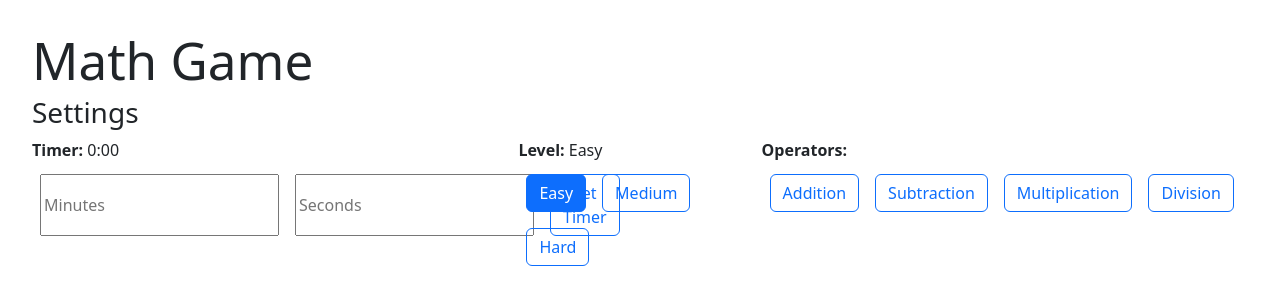
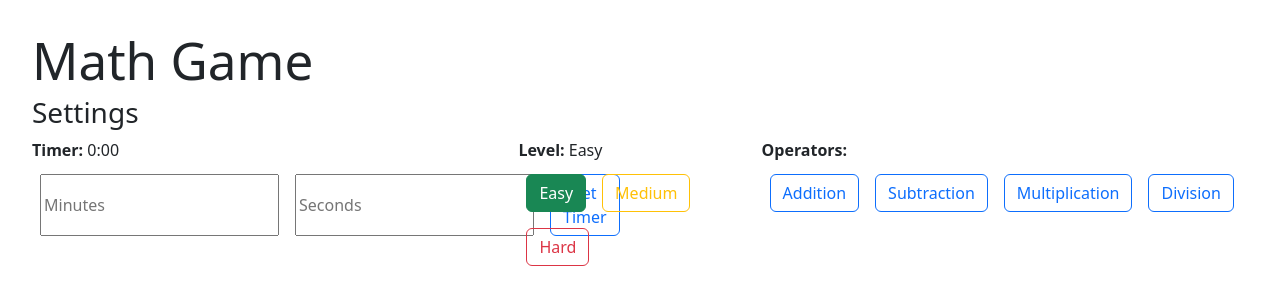
Before and after one commit to BriGuy520/math-game, a React (Vite) app: page / in a window 1280 px wide. Shown: the top 304 px of the page. Built offline with nearby package versions, Linux system fonts and the light colour scheme.

Commit message:
updated the button colors for the level

```diff
--- a/src/components/SettingsBar.tsx
+++ b/src/components/SettingsBar.tsx
@@ -53,9 +53,9 @@ const SettingsBar = ({operators, level, timer, handleLevelClick, handleSetSecond
                     <div className="level-settings">
                         <p><strong>Level: </strong>{level}</p>
                         <div className="level-buttons">
-                            <Button btnClasses={level.includes("Easy") ? "btn-primary" : "btn-outline-primary"} handleClick={handleLevelClick}>Easy</Button>
-                            <Button btnClasses={level.includes("Medium") ? "btn-primary" : "btn-outline-primary"} handleClick={handleLevelClick}>Medium</Button>
-                            <Button btnClasses={level.includes("Hard") ? "btn-primary" : "btn-outline-primary"} handleClick={handleLevelClick}>Hard</Button>
+                            <Button btnClasses={level.includes("Easy") ? "btn-success" : "btn-outline-success"} handleClick={handleLevelClick}>Easy</Button>
+                            <Button btnClasses={level.includes("Medium") ? "btn-warning" : "btn-outline-warning"} handleClick={handleLevelClick}>Medium</Button>
+                            <Button btnClasses={level.includes("Hard") ? "btn-danger" : "btn-outline-danger"} handleClick={handleLevelClick}>Hard</Button>
                         </div>
                     </div>
                     <div className="operators-settings">
```
